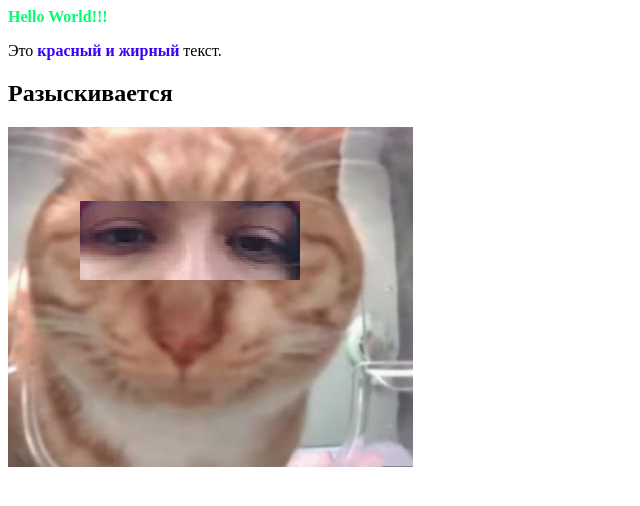
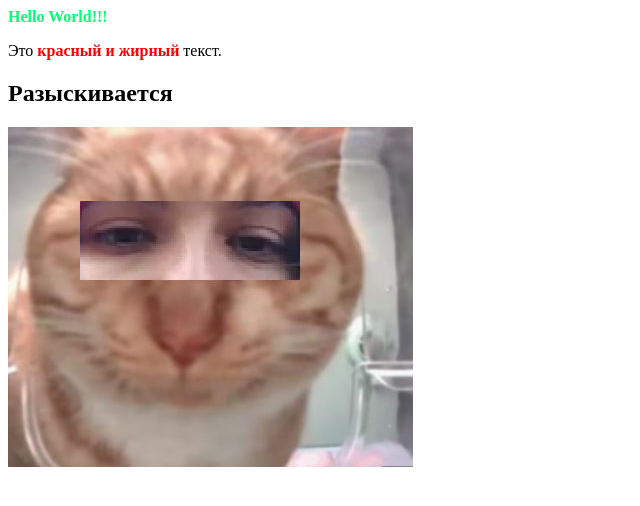
Before and after one commit to DVDmka/genius-project, a plain HTML site: page index.html in a window 1280 px wide. Shown: the whole page, without its empty margins (0-640 px from the left). Drawn offline with Linux system fonts and the light colour scheme.

Commit message:
add new version 3

```diff
--- a/index.html
+++ b/index.html
@@ -10,7 +10,7 @@
 
 <body>
     <span style="color: rgb(0, 255, 115); font-weight: bold;">Hello World!!!</span>
-    <p>Это <span style="color: rgb(55, 0, 255); font-weight: bold;">красный и жирный</span> текст.</p>
+    <p>Это <span style="color: rgb(255, 0, 0); font-weight: bold;">красный и жирный</span> текст.</p>
     <h2>Разыскивается</h2>
     <img src="\Polina.jpg" alt="Полина">
 </body>
```
